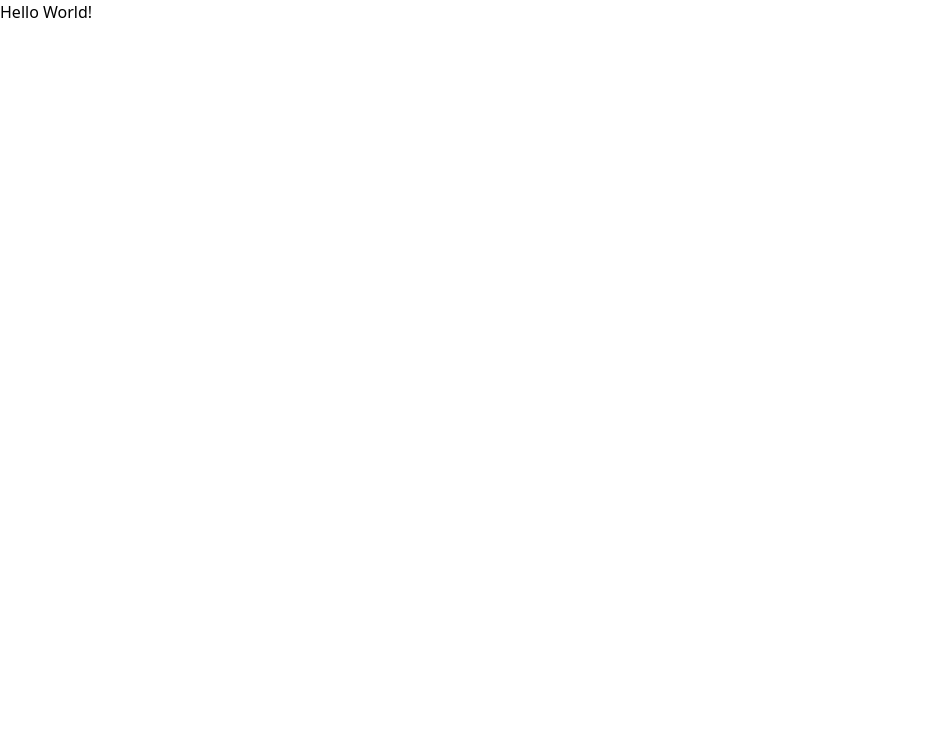
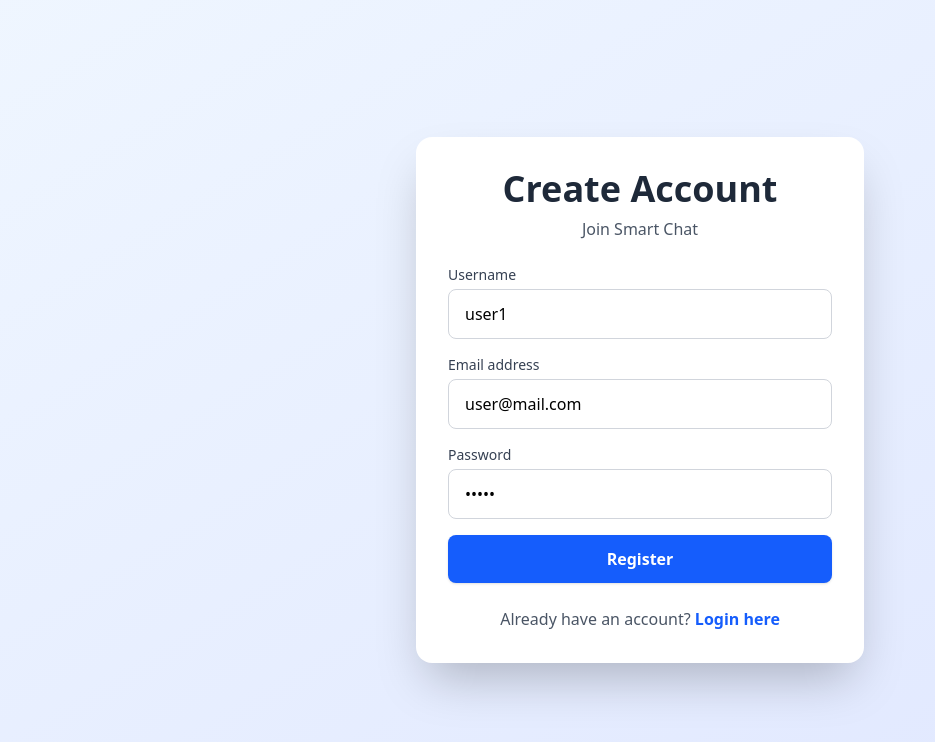
Before and after one commit to Group-Project-Phase-2-HCK91/client, a React (Vite) app: page /register in a window 1280 px wide. Shown: the top 742 px of the page, without its empty margins (0-935 px from the left). Built offline with nearby package versions, Linux system fonts and the light colour scheme.

Commit message:
feat: added register function and page

```diff
--- a/src/App.jsx
+++ b/src/App.jsx
@@ -1,5 +1,16 @@
+import { BrowserRouter, Navigate, Route, Routes } from "react-router";
+import RegisterPage from "./pages/RegisterPage";
+
 function App() {
-  return <h1>Hello World!</h1>;
+  return (
+    <BrowserRouter>
+      <Routes>
+        <Route path="/" element={<Navigate to="/register" />} />
+
+        <Route path="/register" element={<RegisterPage />} />
+      </Routes>
+    </BrowserRouter>
+  );
 }
 
 export default App;
--- /dev/null
+++ b/src/helpers/http-server.js
@@ -0,0 +1,5 @@
+import axios from "axios";
+
+export const serverApi = axios.create({
+  baseURL: "http://localhost:3000",
+});
--- /dev/null
+++ b/src/pages/RegisterPage.jsx
@@ -0,0 +1,139 @@
+import { useState } from "react";
+import { serverApi } from "../helpers/http-server";
+import { Link, useNavigate } from "react-router";
+import Swal from "sweetalert2";
+
+export default function RegisterPage() {
+  const navigate = useNavigate();
+  const [username, setUsername] = useState("user1");
+  const [email, setEmail] = useState("user@mail.com");
+  const [password, setPassword] = useState("user1");
+  const [loading, setLoading] = useState(false);
+
+  async function handleRegister(event) {
+    event.preventDefault();
+
+    try {
+      setLoading(true);
+
+      await serverApi.post("/register", {
+        username,
+        email,
+        password,
+      });
+
+      await Swal.fire({
+        icon: "success",
+        title: "Success!",
+        text: "Account created successfully. Please login.",
+        showConfirmButton: false,
+        timer: 1500,
+      });
+
+      navigate("/login");
+    } catch (error) {
+      console.log(error.response, "<<< handleRegister Register");
+      if (error.response) {
+        Swal.fire({
+          icon: "error",
+          title: "Error!",
+          text: error.response.data.message,
+        });
+      } else {
+        Swal.fire({
+          icon: "error",
+          title: "Error!",
+          text: "There was an error",
+        });
+      }
+    } finally {
+      setLoading(false);
+    }
+  }
+  return (
+    <div className="min-h-screen bg-gradient-to-br from-blue-50 to-indigo-100 flex items-center justify-center p-4">
+      <div className="bg-white rounded-2xl shadow-2xl p-8 max-w-md w-full">
+        <h1 className="text-4xl font-bold text-gray-800 text-center mb-2">
+          Create Account
+        </h1>
+        <p className="text-gray-600 text-center mb-6">Join Smart Chat</p>
+
+        <form onSubmit={handleRegister} className="space-y-4">
+          <div>
+            <label
+              htmlFor="username"
+              className="block text-sm font-medium text-gray-700 mb-1"
+            >
+              Username
+            </label>
+            <input
+              type="text"
+              id="username"
+              name="username"
+              value={username}
+              onChange={(e) => setUsername(e.target.value)}
+              placeholder="Enter your username"
+              className="w-full px-4 py-3 border border-gray-300 rounded-lg focus:ring-2 focus:ring-blue-500 focus:border-transparent outline-none transition-all"
+            />
+          </div>
+
+          <div>
+            <label
+              htmlFor="email"
+              className="block text-sm font-medium text-gray-700 mb-1"
+            >
+              Email address
+            </label>
+            <input
+              type="email"
+              id="email"
+              name="email"
+              value={email}
+              onChange={(e) => setEmail(e.target.value)}
+              placeholder="Enter your email"
+              className="w-full px-4 py-3 border border-gray-300 rounded-lg focus:ring-2 focus:ring-blue-500 focus:border-transparent outline-none transition-all"
+            />
+          </div>
+
+          <div>
+            <label
+              htmlFor="password"
+              className="block text-sm font-medium text-gray-700 mb-1"
+            >
+              Password
+            </label>
+            <input
+              type="password"
+              id="password"
+              name="password"
+              value={password}
+              onChange={(e) => setPassword(e.target.value)}
+              placeholder="Enter your password"
+              className="w-full px-4 py-3 border border-gray-300 rounded-lg focus:ring-2 focus:ring-blue-500 focus:border-transparent outline-none transition-all"
+            />
+          </div>
+
+          <button
+            type="submit"
+            disabled={loading}
+            className="w-full bg-blue-600 hover:bg-blue-700 text-white font-semibold py-3 px-4 rounded-lg shadow transition-colors disabled:opacity-50 disabled:cursor-not-allowed"
+          >
+            {loading ? "Creating Account..." : "Register"}
+          </button>
+        </form>
+
+        <div className="mt-6 text-center">
+          <p className="text-gray-600">
+            Already have an account?{" "}
+            <Link
+              to="/login"
+              className="text-blue-600 hover:text-blue-700 font-semibold"
+            >
+              Login here
+            </Link>
+          </p>
+        </div>
+      </div>
+    </div>
+  );
+}
```
